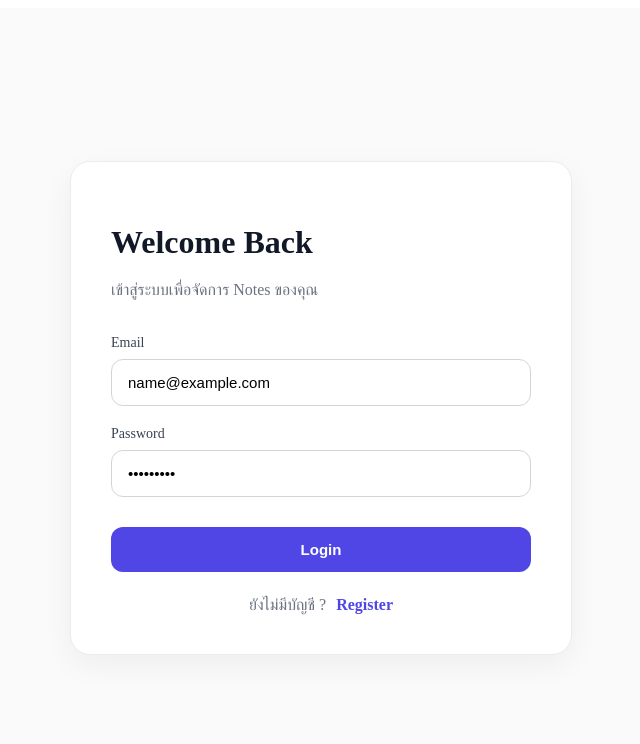
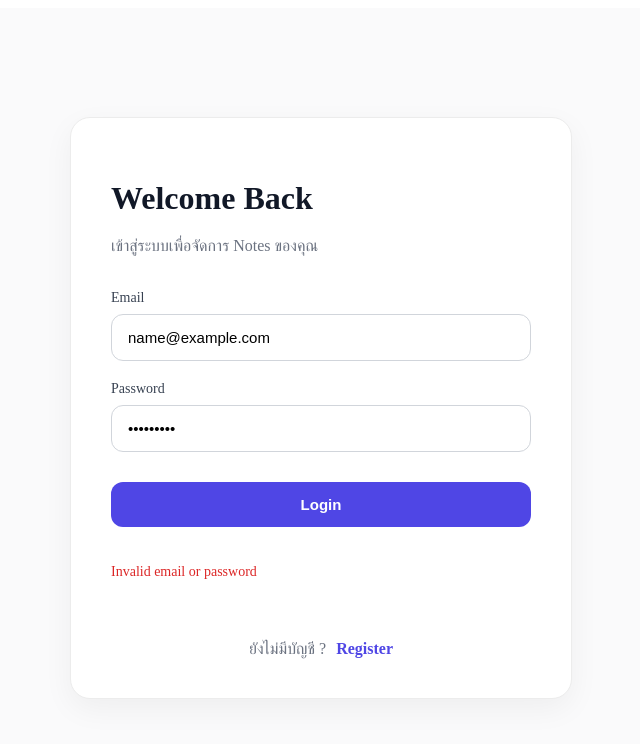
Before and after one commit to PHATTARAKORN-NALINBENCHAPHAN/Long_Note, a Vue app in the folder frontend/: page /login in a window 1280 px wide. Both pictures are taken after typing "name@example.com", "Sample123" into the empty fields and a click on the button "Login". Shown: the top 744 px of the page, without its empty margins (319-959 px from the left). Built offline with nearby package versions, Linux system fonts and the light colour scheme; no server answers.

Commit message:
basic handle error Login Register

```diff
--- a/frontend/src/pages/Login.vue
+++ b/frontend/src/pages/Login.vue
@@ -6,12 +6,14 @@ import router from "../router";
 const email = ref("");
 const password = ref("");
 const loading = ref(false);
+const errorMessage = ref("");
 
 const handleLogin = async () => {
 
   try {
 
     loading.value = true;
+    errorMessage.value = "";
 
     const response =
       await api.post(
@@ -33,7 +35,8 @@ const handleLogin = async () => {
 
   } catch (error) {
 
-    console.log(error);
+    errorMessage.value =
+  "Invalid email or password";
 
   } finally {
 
@@ -76,6 +79,12 @@ const handleLogin = async () => {
   }}
 
 </button>
+<p
+  v-if="errorMessage"
+  class="error"
+>
+  {{ errorMessage }}
+</p>
       </form>
 
       <div class="footer">
@@ -226,4 +235,13 @@ input:focus {
 
   cursor: not-allowed;
 }
+.error {
+  margin-top: 14px;
+
+  color: #dc2626;
+
+  font-size: 14px;
+
+  font-weight: 500;
+}
 </style>
--- a/frontend/src/pages/Register.vue
+++ b/frontend/src/pages/Register.vue
@@ -62,11 +62,20 @@ const handleRegister =
 
     } catch (err: any) {
 
-      error.value =
-        err.response?.data
-          ?.message
-        ||
-        "Register failed";
+      if (
+  err.response?.data?.message
+  === "Email already exists"
+) {
+
+  error.value =
+    "อีเมลนี้ถูกใช้งานแล้ว";
+
+} else {
+
+  error.value =
+    "Register failed";
+
+}
 
     } finally {
 
```
Also changed, not shown: 1 other file (tests, documents, lock files or other folders).
